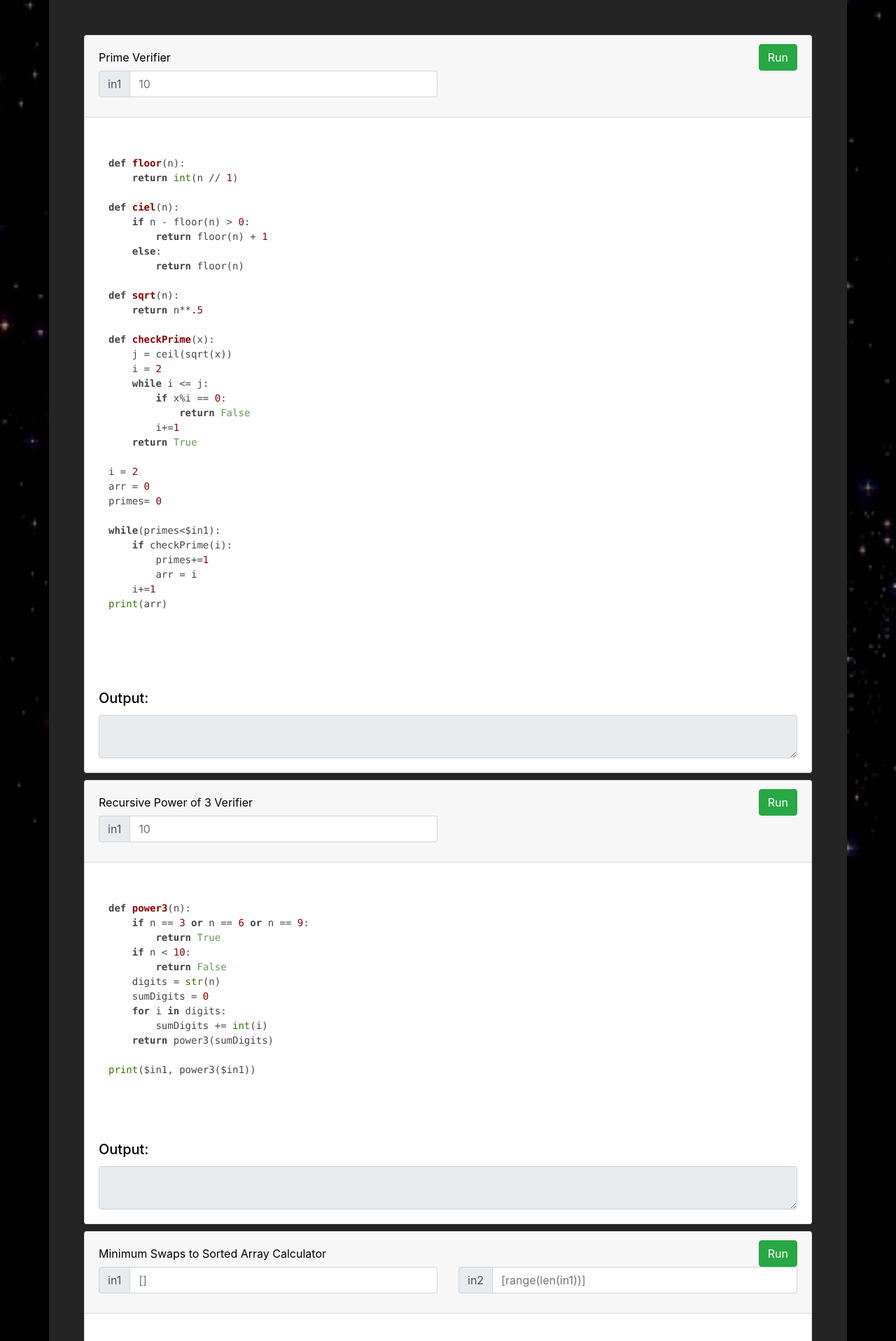
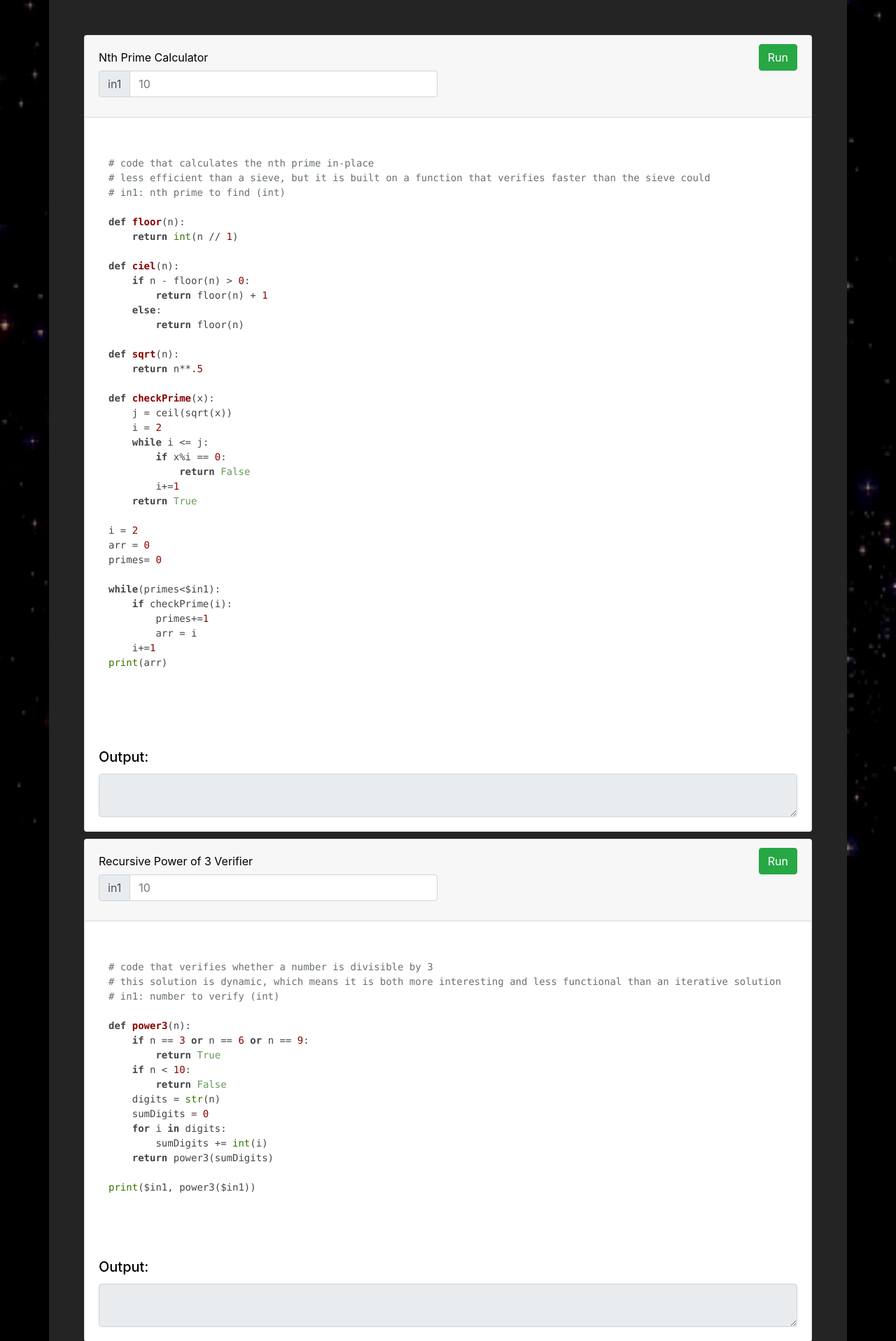
Before and after one commit to JayRothenberger/Personal-Website, a Django app: page /codeSamples/ in a window 1280 px wide. Shown: the part 56-1973 px from the top of the page at 70% size. Run offline with Django 3.2, Linux system fonts and the light colour scheme; some libraries are stand-ins or nearby versions.

Commit message:
patch notes 8.12.5
added comments to the code snippets
made some changes to min swaps
edited the landing page message

```diff
--- a/personal/templates/personal/codeSamples.html
+++ b/personal/templates/personal/codeSamples.html
@@ -79,7 +79,7 @@
     <div class="card-header" style="color:black">
         <div class="row">
             <div class="col align-self-center">
-                Prime Verifier
+                Nth Prime Calculator
             </div>
             <div class="col align-self-center" style="text-align: right;">
                 <button type="button" class="btn btn-success" onclick="primeVerify()">Run</button>
@@ -100,6 +100,10 @@
     </div>
     <div class="card-body">
         <pre><code id="primeVerifyCode" class="python" style="background-color: white">
+# code that calculates the nth prime in-place
+# less efficient than a sieve, but it is built on a function that verifies faster than the sieve could
+# in1: nth prime to find (int)
+
 def floor(n):
     return int(n // 1)
 
@@ -164,6 +168,10 @@ print(arr)
         </div>
         <div class="card-body">
             <pre><code id="power3Code" class="python" style="background-color: white">
+# code that verifies whether a number is divisible by 3
+# this solution is dynamic, which means it is both more interesting and less functional than an iterative solution
+# in1: number to verify (int)
+
 def power3(n):
     if n == 3 or n == 6 or n == 9:
         return True
@@ -199,7 +207,7 @@ print($in1, power3($in1))
                             <div class="input-group-prepend">
                                 <span class="input-group-text" id="basic-addon1">in1</span>
                             </div>
-                            <input id="minSwapsIn1" type="text" class="form-control" placeholder="[]" aria-label="in1" aria-describedby="basic-addon1">
+                            <input id="minSwapsIn1" type="text" class="form-control" placeholder="list(range(len(a)))" aria-label="in1" aria-describedby="basic-addon1">
                     </div>
                 </div>
                 <div class="col">
@@ -207,13 +215,18 @@ print($in1, power3($in1))
                             <div class="input-group-prepend">
                                 <span class="input-group-text" id="basic-addon1">in2</span>
                             </div>
-                            <input id="minSwapsIn2" type="text" class="form-control" placeholder="[range(len(in1))]" aria-label="in2" aria-describedby="basic-addon1">
+                            <input id="minSwapsIn2" type="text" class="form-control" placeholder="[]" aria-label="in2" aria-describedby="basic-addon1">
                     </div>
                 </div>
             </div>
         </div>
         <div class="card-body">
             <pre><code id="minSwapsCode" class="python" style="background-color: white">
+# code to calculate the minimum number of element swaps to order a list
+# in2: elements to sort
+# in1: correct position of each element of the corresponding index (list of ints)
+
+
 def swap(arr, a, b):
     arr[a], arr[b] = arr[b], arr[a]
     return arr
@@ -229,7 +242,6 @@ def minSwaps(arr1, arr2):
     arrSorted.sort()
 
     swaps = 0
-    print(arr)
     while arr != arrSorted:
         for i in range(len(arr)):
             if arr[i][1] != i:
@@ -237,10 +249,14 @@ def minSwaps(arr1, arr2):
                 swaps +=1
     return swaps
 
-a = $in1
-b = $in2
+a = $in2
+b = $in1
 
-print(minSwaps(a, b))
+sorted = list(range(len(a)))
+for i in range(len(a)):
+    sorted[b[i]] = a[i]
+
+print(minSwaps(a, b, sorted))
             </code></pre>
         </div>
         <div class="card-body" style="color:black">
```
Also changed, not shown: personal/templates/personal/index.html (+15 -12 lines).
